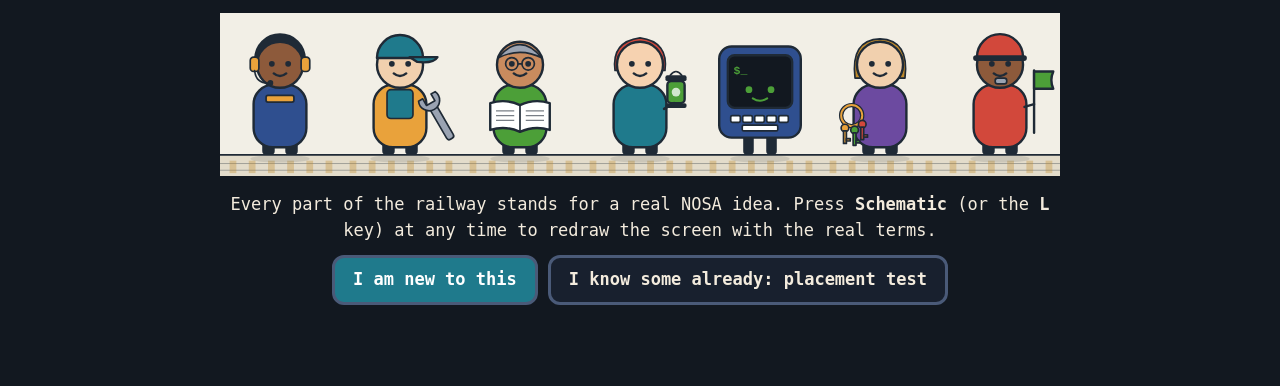
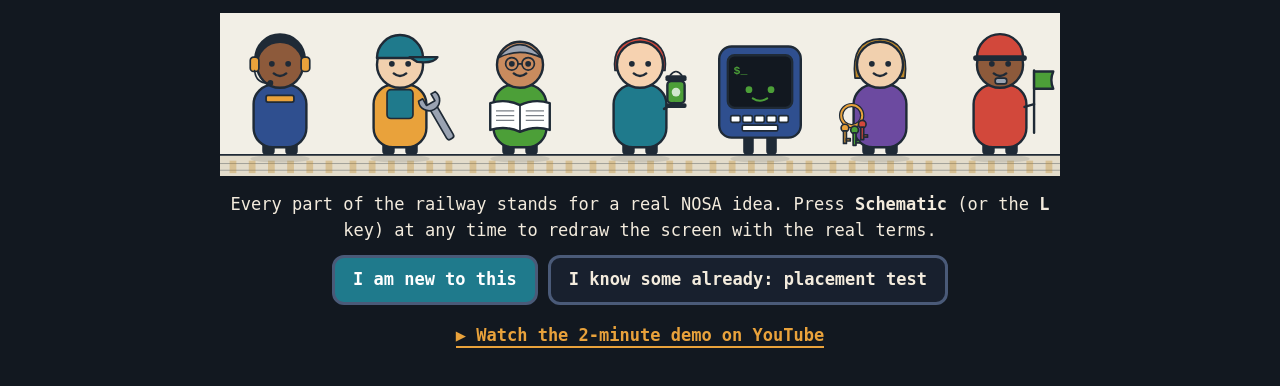
Before and after one commit to WrightJayN/signal-box, a plain HTML site: page index.html in a window 1280 px wide. Both pictures are taken after a click on the button "Schematic". Shown: the part 230-616 px from the top of the page. Drawn offline with Linux system fonts and the light colour scheme.

Commit message:
Link the YouTube demo from the title screen
Co-Authored-By: Claude Opus 5.5 <noreply@anthropic.com>

```diff
--- a/css/style.css
+++ b/css/style.css
@@ -176,3 +176,9 @@ body.lens .lever { background: var(--soft); }
 body.lens .lever.on { background: #1E3A2A; }
 .pread { font-family: var(--mono); }
 @media (max-width: 560px) { .lrow { grid-template-columns: 1fr 1fr 1fr; } .lwho { grid-column: 1 / -1; } }
+
+/* title screen: link to the demo video */
+.title .demo { margin-top: 18px; }
+.title .demo a { color: var(--teal); font-weight: 800; text-decoration: none; border-bottom: 2px solid currentColor; padding-bottom: 1px; }
+.title .demo a:hover, .title .demo a:focus-visible { color: var(--fg); outline: none; }
+body.lens .title .demo a { color: var(--amber); }
--- a/js/config.js
+++ b/js/config.js
@@ -4,6 +4,7 @@ window.KT_CONFIG = {
   title: 'Signal Box',
   tagline: 'Learn Network Operating Systems Administration by running a railway from its signal box. CNS2002, Lectures 1 to 9.',
   intro: 'Every part of the railway stands for a real NOSA idea. Press <b>{lens}</b> (or the <b>L</b> key) at any time to redraw the screen with the real terms.',
+  demo: { url: 'https://youtu.be/JqRVXtLHbE0', label: 'Watch the 2-minute demo on YouTube' },   // link under the title screen buttons
   lensName: 'Schematic',
   lensTip: 'Redraw with the real terms (L)',
   mapName: 'Network map',
--- a/js/engine.js
+++ b/js/engine.js
@@ -88,6 +88,7 @@
       <div class="castrow">${(CFG.titleCast || Object.keys(CFG.cast).slice(0, 6)).map(c => `<img src="assets/${c}.svg" alt="${nm(c)}">`).join('')}</div>
       <p>${CFG.intro.replace('{lens}', esc(CFG.lensName))}</p>
       <div class="row">${fresh ? `<button class="btn" data-go="new">I am new to this</button><button class="btn alt" data-go="place">I know some already: placement test</button>` : `<button class="btn" data-go="map">Continue</button>`}</div>
+      ${CFG.demo ? `<p class="demo"><a href="${esc(CFG.demo.url)}" target="_blank" rel="noopener">▶ ${esc(CFG.demo.label)}</a></p>` : ''}
     </div>`, {
       new: () => { S.placed = true; save(); startLevel(0, 0); },
       place: placement, map: showMap
```
